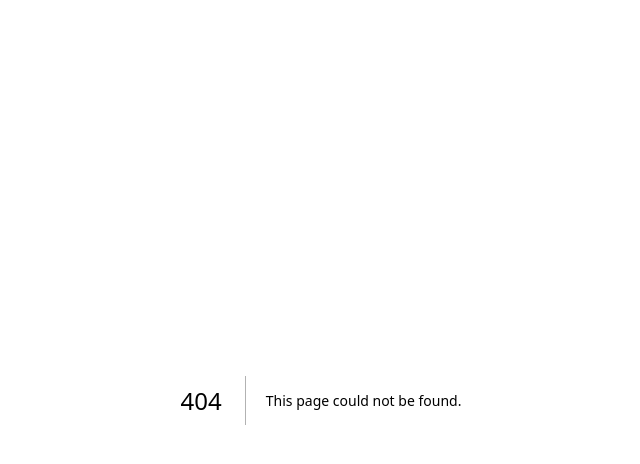
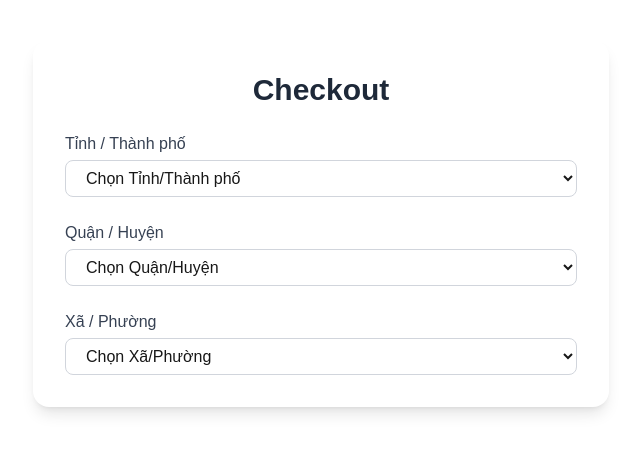
Before and after one commit to HTDEV4/nextjs-swr, a Next.js app: page /checkout in a window 1280 px wide. Before the commit this address had no page. Shown: the top 464 px of the page, without its empty margins (319-959 px from the left). Built offline with nearby package versions, Linux system fonts and the light colour scheme.

Commit message:
Bài 87 Conditional Data Fetching trong SWR

```diff
--- /dev/null
+++ b/src/app/(main-layout)/checkout/page.tsx
@@ -0,0 +1,40 @@
+
+
+export default function CheckoutPage() {
+    return (
+        <div className="max-w-xl mx-auto mt-10 bg-white p-8 rounded-2xl shadow-lg space-y-6">
+            <h1 className="text-3xl font-bold text-gray-800 text-center">Checkout</h1>
+
+            <div>
+                <label className="block text-gray-700 font-medium mb-1">Tỉnh / Thành phố</label>
+                <select
+                    className="w-full px-4 py-2 border border-gray-300 rounded-lg focus:outline-none focus:ring-2 focus:ring-blue-500"
+                >
+                    <option value="0">Chọn Tỉnh/Thành phố</option>
+                    {/* Options... */}
+                </select>
+            </div>
+
+            <div>
+                <label className="block text-gray-700 font-medium mb-1">Quận / Huyện</label>
+                <select
+                    className="w-full px-4 py-2 border border-gray-300 rounded-lg focus:outline-none focus:ring-2 focus:ring-blue-500"
+                >
+                    <option value="0">Chọn Quận/Huyện</option>
+                    {/* Options... */}
+                </select>
+            </div>
+
+            <div>
+                <label className="block text-gray-700 font-medium mb-1">Xã / Phường</label>
+                <select
+                    className="w-full px-4 py-2 border border-gray-300 rounded-lg focus:outline-none focus:ring-2 focus:ring-blue-500"
+                >
+                    <option value="0">Chọn Xã/Phường</option>
+                    {/* Options... */}
+                </select>
+            </div>
+        </div>
+
+    );
+}
--- /dev/null
+++ b/src/app/(main-layout)/todos/_components/TodoList.tsx
@@ -0,0 +1,75 @@
+"use client";
+
+import { useState } from "react";
+import useSWR from "swr";
+
+const getTodoList = async () => {
+    const response = await fetch(`https://jsonplaceholder.typicode.com/todos`);
+    if (!response.ok) {
+        throw new Error("Failed to fetch data");
+    }
+    return response.json();
+};
+
+const getTodoDetail = async (id: number) => {
+    const response = await fetch(`https://jsonplaceholder.typicode.com/todos/${id}`);
+    if (!response.ok) {
+        throw new Error("Failed to fetch data");
+    }
+    return response.json();
+}
+
+export default function TodoList() {
+
+    // Xử state này để xử lí th todoDetail.
+    const [todoId, setTodoId] = useState(0);
+
+    const { data, isLoading, error } = useSWR("/todos", getTodoList);
+    const { data: todoDetail, isLoading: loadingDetail } = useSWR(todoId ? `/todos/${todoId}` : null,
+        () => getTodoDetail(todoId)
+    );
+
+    const handleClick = (id: number) => {
+        setTodoId(id);
+    }
+
+    if (isLoading) {
+        return <h2 className="font-bold">Loading...</h2>
+    }
+    if (error) {
+        return <h2 className="font-bold">Error: {error.message}</h2>
+    }
+
+    // Todo Detail
+    if (loadingDetail) {
+        return <h2 className="font-bold">Loading Detail...</h2>
+    }
+
+    return (
+        <div className="max-w-xl mx-auto mt-10 bg-white p-6 rounded-2xl shadow-lg">
+            <h1 className="text-3xl font-bold text-gray-800 text-center mb-6">Todo List</h1>
+
+            <div className="space-y-4">
+                {data?.map((todo: { id: number; title: string }) => (
+                    <div
+                        key={todo.id}
+                        className="flex items-center justify-between bg-gray-100 px-4 py-3 rounded-lg shadow-sm hover:shadow-md transition"
+                    >
+                        <h2 className="font-medium text-gray-800">{todo.title}</h2>
+                        <button
+                            onClick={() => handleClick(todo.id)}
+                            className="text-sm px-3 py-1 bg-blue-600 text-white rounded-md hover:bg-blue-700 transition"
+                        >
+                            Status
+                        </button>
+                        {todoId === todo.id && !loadingDetail ?
+                            (<div className="font-bold">
+                                {todoDetail?.completed ? "Active" : "Inactive"}
+                            </div>) : null
+                        }
+                    </div>
+                ))}
+            </div>
+        </div>
+    );
+}
--- /dev/null
+++ b/src/app/(main-layout)/todos/page.tsx
@@ -0,0 +1,9 @@
+import TodoList from "./_components/TodoList";
+
+export default function TodoPage() {
+    return (
+        <div>
+            <TodoList />
+        </div>
+    );
+}
```
Also changed, not shown: 1 other file (tests, documents, lock files or other folders).
